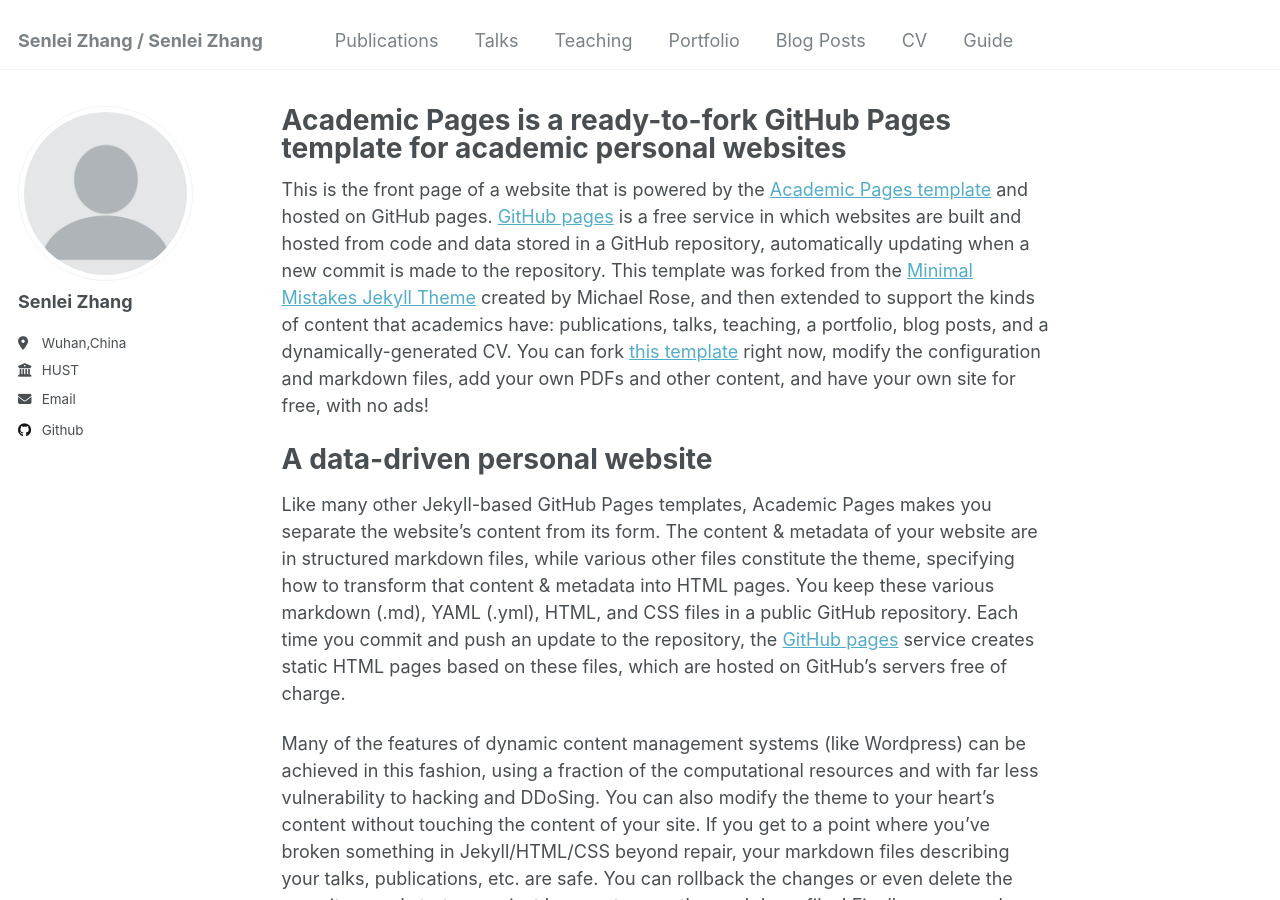
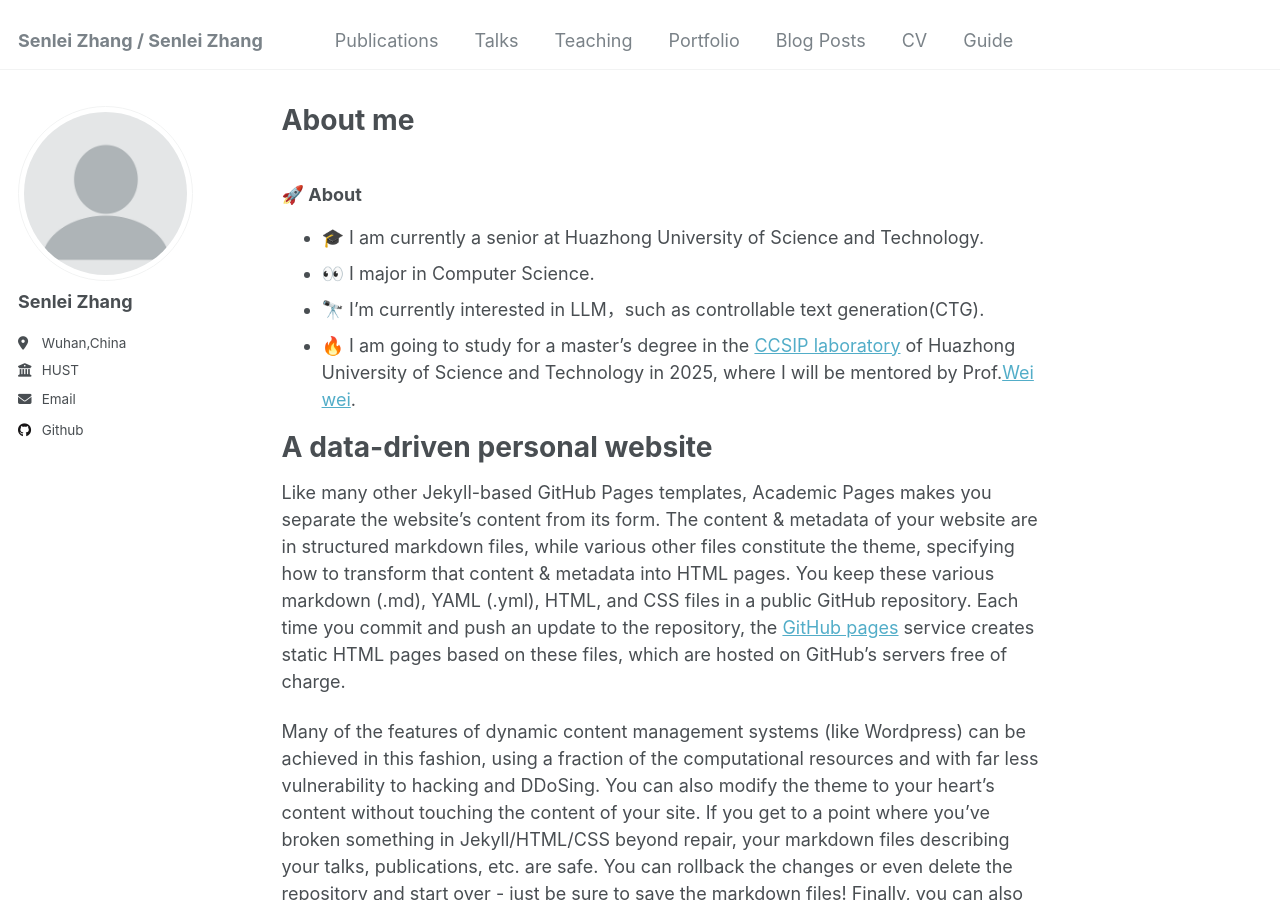
Before and after one commit to zslchase/zslchase.github.io, a Jekyll site: the page built from _pages/about.md, in a window 1280 px wide and 900 px high. Built offline with Jekyll 4.4.1, drawn with Linux system fonts in a browser that asks for light colours.

Commit message:
Update about.md

```diff
--- a/_pages/about.md
+++ b/_pages/about.md
@@ -1,13 +1,18 @@
 ---
 permalink: /
-title: "Academic Pages is a ready-to-fork GitHub Pages template for academic personal websites"
+title: "About me"
 author_profile: true
 redirect_from:
   - /about/
   - /about.html
 ---
 
-This is the front page of a website that is powered by the [Academic Pages template](https://github.com/academicpages/academicpages.github.io) and hosted on GitHub pages. [GitHub pages](https://pages.github.com) is a free service in which websites are built and hosted from code and data stored in a GitHub repository, automatically updating when a new commit is made to the repository. This template was forked from the [Minimal Mistakes Jekyll Theme](https://mmistakes.github.io/minimal-mistakes/) created by Michael Rose, and then extended to support the kinds of content that academics have: publications, talks, teaching, a portfolio, blog posts, and a dynamically-generated CV. You can fork [this template](https://github.com/academicpages/academicpages.github.io) right now, modify the configuration and markdown files, add your own PDFs and other content, and have your own site for free, with no ads!
+### 🚀 About
+
+- 🎓 I am currently a senior at Huazhong University of Science and Technology.
+- 👀 I major in Computer Science.
+- 🔭 I'm currently interested in LLM，such as controllable text generation(CTG).
+- 🔥 I am going to study for a master's degree in the [CCSIP laboratory](http://cciip.cs.hust.edu.cn/index.htm) of Huazhong University of Science and Technology in 2025, where I will be mentored by Prof.[Wei wei](https://www.eric-weiwei.com).
 
 A data-driven personal website
 ======
```
